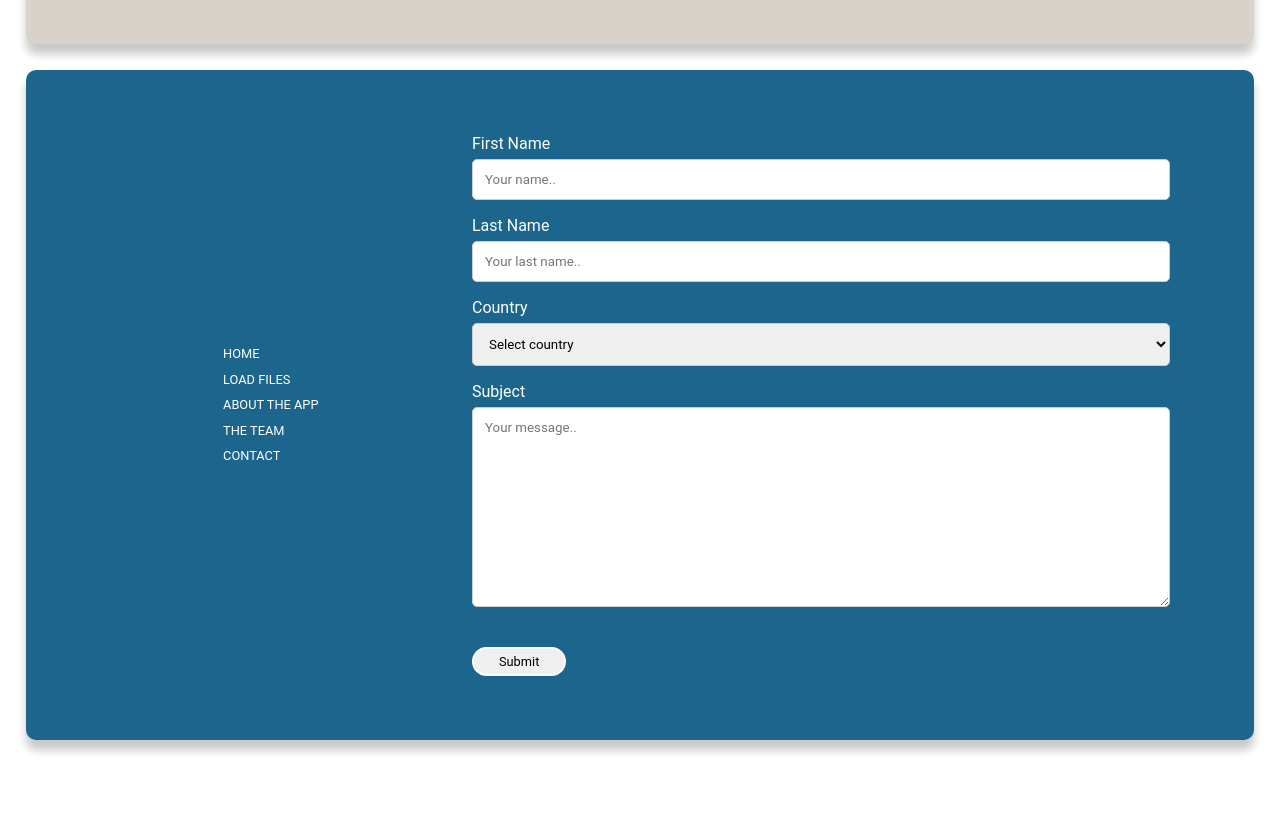
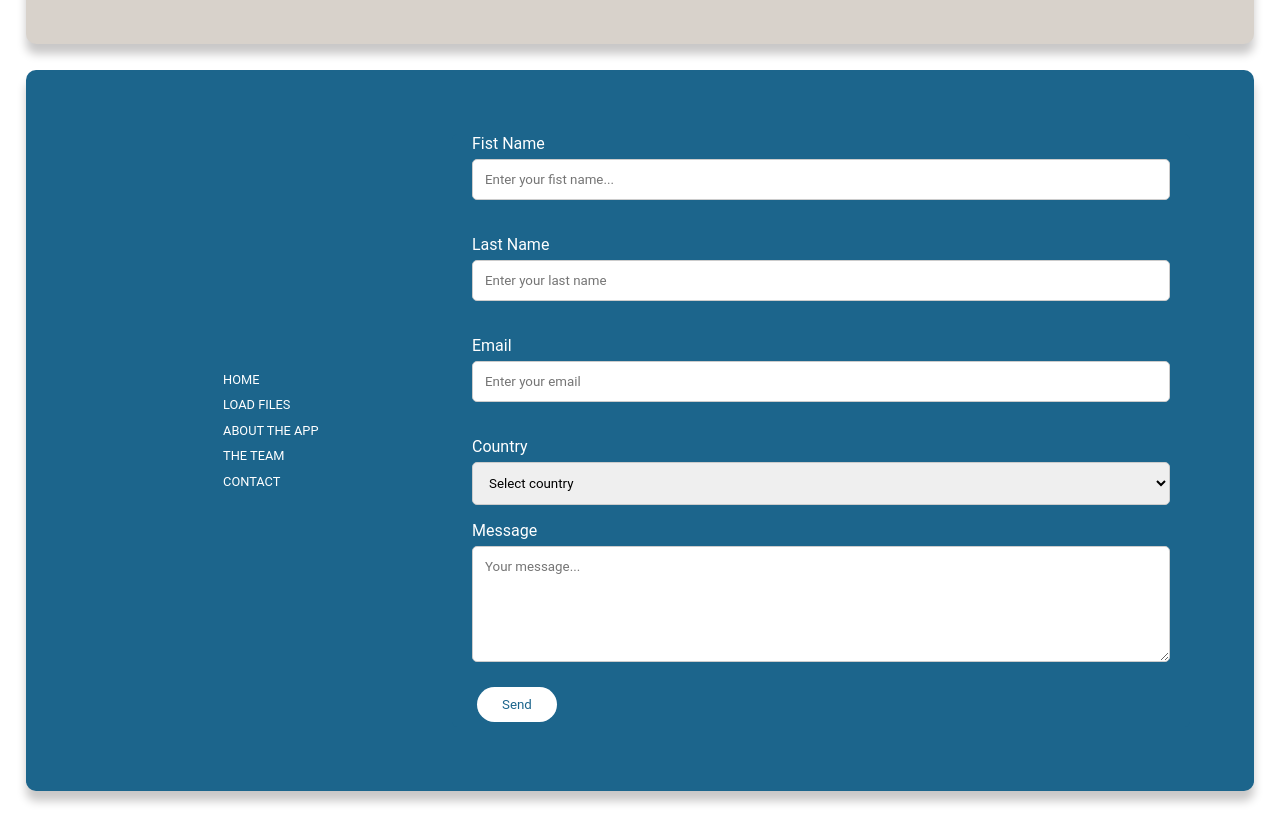
Before and after one commit to fx-biocoder/smart-seeker, a Vue app in the folder proyecto-vue/app-web/: page / in a window 1280 px wide. Shown: the part 2520-3337 px from the top of the page. Before the commit the page ends 3286 px from the top, so only its background shows below. Built offline with nearby package versions, Linux system fonts and the light colour scheme.

Commit message:
Formulario en sección 4 - aún en proceso
Al hacer click en el botón, va a la sección superior.

```diff
--- a/proyecto-vue/app-web/public/index.html
+++ b/proyecto-vue/app-web/public/index.html
@@ -12,8 +12,7 @@
   <body>
     <noscript>
       <strong>
-        Lo sentimos pero <%= htmlWebpackPlugin.options.title %> no funcionará
-        correctamente sin Javascript activado. Por favor, actívalo para continuar.
+        Please activate Javascript to continue.
       </strong>
     </noscript>
     <div id="app"></div>
--- a/proyecto-vue/app-web/src/components/app_section_4.vue
+++ b/proyecto-vue/app-web/src/components/app_section_4.vue
@@ -10,19 +10,34 @@
             </ul>
         </div>
 
+        <div class="container">
+            <div class="form-container">
 
+                <!-- action="http://httpbin.org/post" method="post" -->
+                <form name="formulario">
+                    <ul class="outer">
+                        <li class="form__grupo" id="grupo__nombre">
+                            <label for="nombre" class="formulario__label">Fist Name</label>
+                            <input type="text" id="nombre" name="nombre" placeholder="Enter your fist name...">
+                            <i class="formulario__validacion-estado fas fa-times-circle"></i>
+                            <p class="formulario__input-error">Your name must have between 3 and 16 characters.</p>
+                        </li>
+                        <li class="form__grupo" id="grupo__apellido">
+                            <label for="apellido" class="formulario__label">Last Name</label>
+                            <input type="text" id="apellido" name="apellido" placeholder="Enter your last name">
+                            <i class="formulario__validacion-estado fas fa-times-circle"></i>
+                            <p class="formulario__input-error">Your last name must have between 4 and 25 characters.</p>
+                        </li>
+                        <li class="form__grupo" id="grupo__email">
+                            <label for="email" class="formulario__label">Email</label>
+                            <input type="text" id="email" name="email" placeholder="Enter your email">
+                            <i class="formulario__validacion-estado fas fa-times-circle"></i>
+                            <p class="formulario__input-error">Invalid e-mail.</p>
+                        </li>
 
-        <div class="container">
-            <form action="action_page.php">
-
-                <label for="fname">First Name</label>
-                <input type="text" id="fname" name="firstname" placeholder="Your name..">
-
-                <label for="lname">Last Name</label>
-                <input type="text" id="lname" name="lastname" placeholder="Your last name..">
-
-                <label for="country">Country</label>
-                <select id="country" name="country">
+                        <li class="form__grupo" id="grupo__refer">
+                            <label for="pais">Country</label>
+                            <select name="pais" id="pais">
                                 <option>Select country</option>
                                 <option value="AF">Afghanistan</option>
                                 <option value="AX">Aland Islands</option>
@@ -277,21 +292,116 @@
                                 <option value="ZM">Zambia</option>
                                 <option value="ZW">Zimbabwe</option>
                             </select>
+                        </li>
+                        <li class="form__grupo" id="grupo__mensaje">
+                            <label for="mensaje">Message</label>
+                            <textarea name="mensaje" id="mensaje" rows="6" placeholder="Your message..."></textarea>
+                        </li>
 
-                <label for="subject">Subject</label>
-                <textarea id="subject" name="subject" placeholder="Your message.." style="height:200px"></textarea>
+                        <div class="formulario__mensaje" id="formulario__mensaje">
+                            <p><i class="fas fa-exclamation-triangle"></i><b>Error:</b> Please fill de form correctly.
+                            </p>
+                        </div>
 
-                <input type="submit" value="Submit">
-
+                        <li>
+                            <button name="submit" type="submit">Send</button>
+                            <p class="formulario__mensaje-exito" id="formulario__mensaje-exito">Thank you! We will
+                                contact you soon.</p>
+                        </li>
+                    </ul>
                 </form>
             </div>
-
-
         </div>
-
+    </div>
 </template>
 
 <script>
+
+const formulario = document.getElementById('formulario');
+const inputs = document.querySelectorAll('#formulario input');
+
+const expresiones = {
+    nombre: /^[a-zA-ZÀ-ÿ\s]{3,20}$/, // Letras y espacios, pueden llevar acentos.
+    apellido: /^[a-zA-ZÀ-ÿ\s]{4,25}$/,
+    correo: /^[a-zA-Z0-9_.+-]+@[a-zA-Z0-9-]+\.[a-zA-Z0-9-.]+$/,
+}
+
+const campos = {
+    nombre: false,
+    apellido: false,
+    email: false,
+}
+
+const validarFormulario = (e) => {
+    switch (e.target.name) {
+        case "nombre":
+            validarCampo(expresiones.nombre, e.target, 'nombre');
+
+            break;
+        case "apellido":
+            validarCampo(expresiones.apellido, e.target, 'apellido');
+
+            break;
+        case "email":
+            validarCampo(expresiones.correo, e.target, 'email');
+            break;
+
+    }
+
+}
+const validarCampo = (expresion, input, campo) => {
+    if (expresion.test(input.value)) {
+        document.getElementById(`grupo__${campo}`).classList.remove('form__grupo-incorrecto');
+        document.getElementById(`grupo__${campo}`).classList.add('form__grupo-correcto');
+        document.querySelector(`#grupo__${campo} i`).classList.add('fa-check-circle');
+        document.querySelector(`#grupo__${campo} i`).classList.remove('fa-times-circle');
+        document.querySelector(`#grupo__${campo} .formulario__input-error`).classList.remove('formulario__input-error-activo');
+        campos[campo] = true;
+
+
+    } else {
+        document.getElementById(`grupo__${campo}`).classList.add('form__grupo-incorrecto');
+        document.getElementById(`grupo__${campo}`).classList.remove('form__grupo-correcto');
+        document.querySelector(`#grupo__${campo} i`).classList.add('fa-times-circle');
+        document.querySelector(`#grupo__${campo} i`).classList.remove('fa-check-circle');
+        document.querySelector(`#grupo__${campo} .formulario__input-error`).classList.add('formulario__input-error-activo');
+        campos[campo] = false;
+    }
+}
+
+inputs.forEach((input) => {
+    input.addEventListener('keyup', validarFormulario);
+    input.addEventListener('blur', validarFormulario);
+
+});
+
+formulario?.addEventListener('submit', (e) => {
+    e.preventDefault();
+
+    if (campos.nombre && campos.apellido && campos.email) {
+        formulario.reset();
+
+        document.getElementById('formulario__mensaje-exito').classList.add('formulario__mensaje-exito-activo');
+        setTimeout(() => {
+            document.getElementById('formulario__mensaje-exito').classList.remove('formulario__mensaje-exito-activo');
+
+        }, 5000);
+        document.querySelectorAll('.form__grupo-correcto').forEach((icono) => {
+            icono.classList.remove('form__grupo-correcto');
+        });
+    } else {
+        document.getElementById('formulario__mensaje').classList.add('formulario__mensaje-activo');
+        setTimeout(() => {
+            document.getElementById('formulario__mensaje').classList.remove('formulario__mensaje-activo');
+
+        }, 5000);
+        document.querySelectorAll('.form__grupo-correcto').forEach((icono) => {
+            icono.classList.remove('form__grupo-correcto');
+        })
+    }
+});
+
+
 </script>
 
 <style>
@@ -303,22 +413,88 @@
     border-radius: 10px;
     box-shadow: 0 10px 10px rgb(201, 200, 200);
 }
+
 .nav2 {
     display: flex;
     justify-content: space-around;
     width: 50%;
     align-items: center;
 }
+
 ul {
     list-style: none;
 }
+
 a {
     font-size: 0.8rem;
     line-height: 2;
     color: white;
     text-decoration: none;
 }
-/* Style inputs with type="text", select elements and textareas */
+
+
+
+/* ----Estilos para validacion---- */
+.formulario__validacion-estado {
+    position: relative;
+    right: 20px;
+    opacity: 0;
+}
+
+.form__grupo-correcto .formulario__validacion-estado {
+    color: #1ed12d;
+    opacity: 1;
+}
+
+.form__grupo-incorrecto .formulario__label {
+    color: #bb2929;
+}
+
+.form__grupo-incorrecto .formulario__validacion-estado {
+    color: #bb2929;
+}
+
+.form__grupo-incorrecto .formulario__input {
+    border: 3px solid #bb2929
+}
+
+.formulario__input-error {
+    font-size: 10px;
+
+    margin-bottom: 0;
+    display: none;
+}
+
+.formulario__input-error-activo {
+    display: block;
+}
+
+.formulario__mensaje {
+    font-family: 'Roboto', sans-serif;
+    line-height: 20px;
+    background: #F66060;
+    padding: 0 15px;
+    border-radius: 3px;
+    display: none;
+}
+
+.formulario__mensaje-activo {
+    display: block;
+}
+
+.formulario__mensaje-exito {
+    font-family: 'Roboto', sans-serif;
+    font-size: 14px;
+    color: #119200;
+    display: none;
+}
+
+.formulario__mensaje-exito-activo {
+    display: block;
+}
+
+
+/* Estilos de inputs con type="text" */
 input[type=text],
 select,
 textarea {
@@ -329,22 +505,27 @@ textarea {
     margin-top: 6px;
     margin-bottom: 16px;
 }
-/* Style the submit button with a specific background color etc */
-input[type=submit] {
-    text-decoration: none;
-    display: inline-block;
-    font-size: 0.8rem;
-    border: 2px solid white;
-    padding: 5px 25px;
-    border-radius: 50px;
-    margin-top: 20px;
+
+/* Botón de Send */
+li button {
+    padding: 10px 25px;
+    border: 0;
+    outline: none;
+    background-color: white;
+    color: #1C658C;
+    font-weight: 400;
+    border-radius: 100px;
+    cursor: pointer;
+    margin: 5px;
 }
-/* When moving the mouse over the submit button, add a darker green color */
-input[type=submit]:hover {
-    background-color: #1C658C;
-    color: white;
+
+/* Cuando el mouse pasa sobre el botón Send */
+li button:hover {
+    background-color: #D8D2CB;
+    color: #1C658C;
 }
-/* Add a background color and some padding around the form */
+
+/* Padding y color detrás de esta sección (footer) */
 .container {
     border-radius: 5px;
     background-color: #1C658C;
```
Lines whose indentation alone changed are shown as unchanged.
